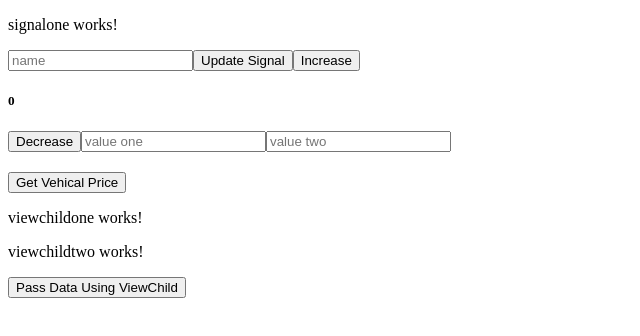
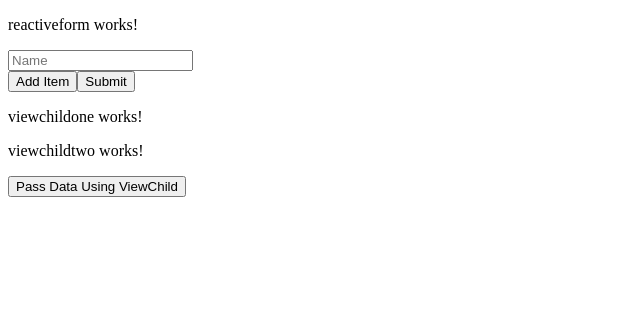
Before and after one commit to vishal-1codes/angular-17, an Angular app: page /viewchild-one in a window 1280 px wide. Shown: the top 336 px of the page, without its empty margins (0-640 px from the left). Built offline with nearby package versions, Linux system fonts and the light colour scheme.

Commit message:
update, added reactive form

```diff
--- a/src/app/app.component.html
+++ b/src/app/app.component.html
@@ -22,5 +22,6 @@
 
 <!-- <app-viewchildone></app-viewchildone> -->
 
-<app-signalone></app-signalone>
+<!-- <app-signalone></app-signalone> -->
+<app-reactiveform></app-reactiveform>
 <router-outlet />
--- /dev/null
+++ b/src/app/reactiveform/reactiveform.component.html
@@ -0,0 +1,15 @@
+<p>reactiveform works!</p>
+<form [formGroup]="newForm" (ngSubmit)="submitForm()">
+    <div>
+        <input formControlName="name" placeholder="Name">
+    </div>
+    <div formArrayName="items">
+        <div *ngFor="let item of items.controls; let i=index" [formGroupName]="i">
+          <input formControlName="name" placeholder="Name">
+          <input formControlName="quantity" placeholder="Quantity">
+          <button type="button" (click)="removeItem(i)">Remove</button>
+        </div>
+    </div>
+    <button type="button" (click)="addItem()">Add Item</button>
+    <button type="submit">Submit</button>
+</form>
--- /dev/null
+++ b/src/app/reactiveform/reactiveform.component.ts
@@ -0,0 +1,45 @@
+import { Component, OnInit } from '@angular/core';
+import { FormBuilder,FormGroup,FormArray, Validators } from '@angular/forms';
+@Component({
+  selector: 'app-reactiveform',
+  templateUrl: './reactiveform.component.html',
+  styleUrl: './reactiveform.component.scss'
+})
+export class ReactiveformComponent implements OnInit{
+  newForm !:FormGroup;
+
+  constructor(private formBuilder:FormBuilder){
+    this.newForm=this.formBuilder.group({
+      name:[''],
+      items:this.formBuilder.array([])
+    })
+  }
+
+  get items(){
+    return this.newForm.get('items') as FormArray
+  }
+
+  addItem(){
+    this.items.push(this.formBuilder.group(
+      {
+        name:[''],
+        quantity:['']
+      }
+    )
+    )
+  }
+
+  removeItem(index:number){
+    this.items.removeAt(index)
+  }
+
+  ngOnInit(): void {
+
+  }
+
+  submitForm(){
+    console.log("get form value",this.newForm.value);
+
+  }
+
+}
--- /dev/null
+++ b/src/app/templateform/templateform.component.html
@@ -0,0 +1 @@
+<p>templateform works!</p>
```
Also changed, not shown: src/app/app.module.ts (+9 -2 lines), src/app/templateform/templateform.component.ts (added, +10 -0 lines), src/app/reactiveform/reactiveform.component.scss (added), src/app/templateform/templateform.component.scss (added), 2 other files (tests, documents, lock files or other folders).
